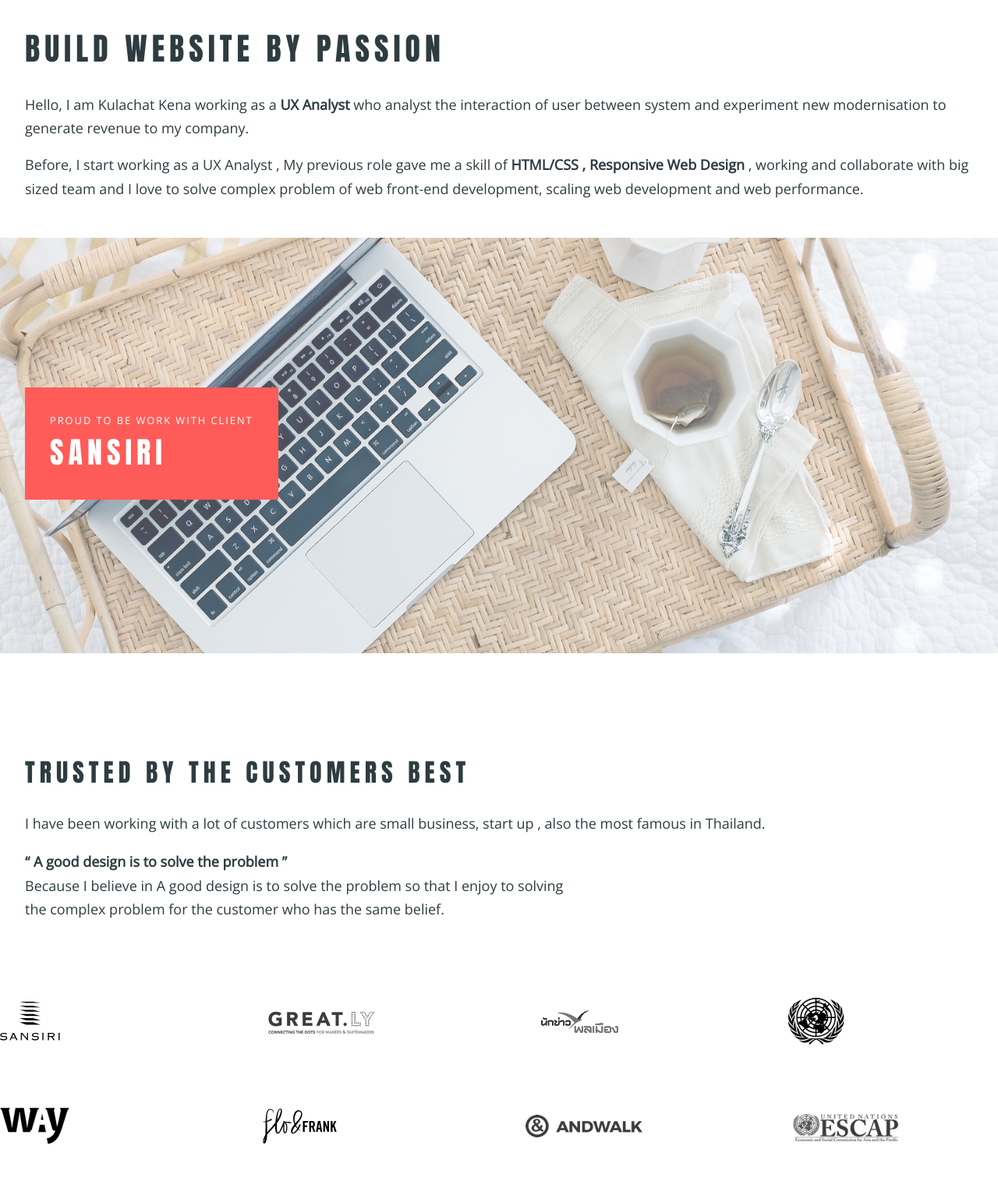
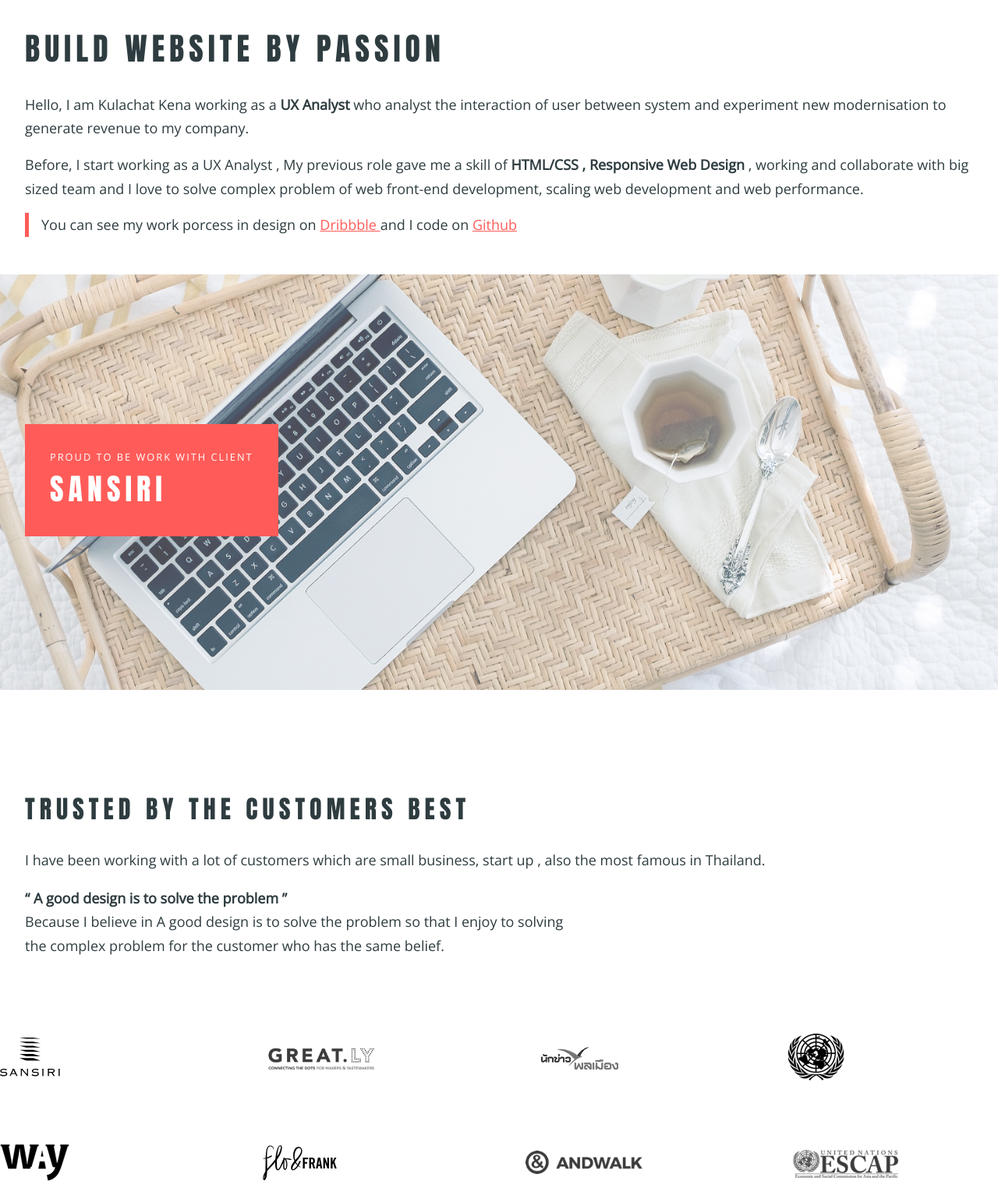
Before and after one commit to kulachat/portfolio, a PHP site: page / in a window 1280 px wide. Shown: the top 1515 px of the page at 78% size. Run offline with PHP 8.4, Linux system fonts and the light colour scheme; some libraries are stand-ins or nearby versions.

Commit message:
Update Link to dribbble and Github

```diff
--- a/css/style.css
+++ b/css/style.css
@@ -446,6 +446,15 @@ header p {
     color: #fff;
     margin: 0; }
 
+.mywork {
+  padding-left: 1rem;
+  border-left: 5px solid #FF5C59; }
+  .mywork > a {
+    color: #FF5C59;
+    text-decoration: underline; }
+    .mywork > a:hover {
+      color: #2e3c40; }
+
 @media only screen and (min-width: 1600px) {
   .trusted {
     padding-top: 3rem; } }
--- a/index.html
+++ b/index.html
@@ -28,8 +28,8 @@
             Before, I start working as a UX Analyst , My previous role gave me a skill of <b> HTML/CSS , Responsive Web Design</b> , working and collaborate with big sized team and  I love to solve complex problem of web front-end development, scaling web development and web performance.
           </p>
 
-          <p class="hide">
-            <b>Did you know</b> that the legacy code and complex web design development bring the complicated management ?
+          <p class="mywork">
+            You can see my work porcess in design on <a href="https://dribbble.com/kena" title="Kena on Dribbble"> Dribbble </a> and I code on <a href="https://kulachat.github.io/" title="Kulachat Kena On Github"> Github </a>
           </p>
         </div>
       </header>
--- a/sass/components/_layout.scss
+++ b/sass/components/_layout.scss
@@ -112,6 +112,19 @@ header {
   }
 }
 
+.mywork {
+  padding-left: 1rem;
+  border-left: 5px solid $action;
+  > a {
+    color: $action;
+    text-decoration: underline;
+
+    &:hover {
+      color: $dark;
+    }
+  }
+}
+
 // ------------------------------------------------------------- customers
 .trusted {
   @include media(largescreen) {
@@ -131,9 +144,6 @@ header {
     @include media(largescreen) {
       font-size: 38px;
     }
-  }
-
-  .info {
   }
 }
 
```
Also changed, not shown: 1 other file.
